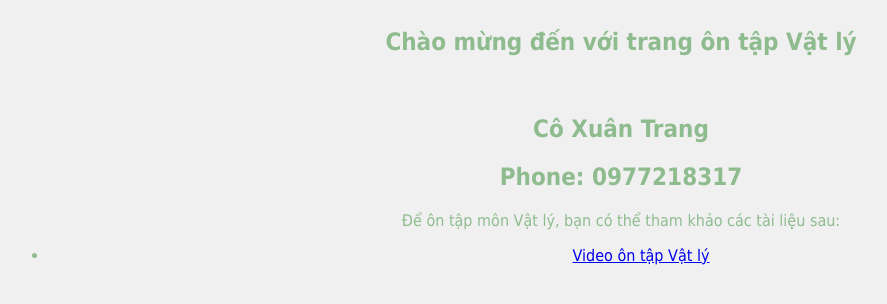
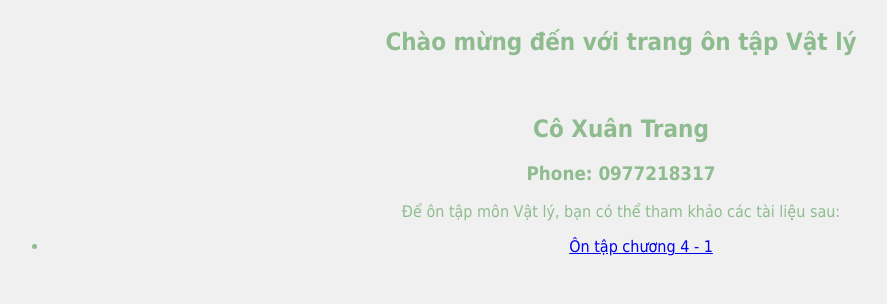
Before and after one commit to VinhXuan-HighSchool/ontapvatly, a plain HTML site: page index.html in a window 1280 px wide. Shown: the whole page, without its empty margins (19-906 px from the left). Drawn offline with Linux system fonts and the light colour scheme.

Commit message:
Cap nhat link c4-1

```diff
--- a/index.html
+++ b/index.html
@@ -11,11 +11,11 @@
     <h2>Chào mừng đến với trang ôn tập Vật lý</h2>
     <br>
     <h2>Cô Xuân Trang</h2>
-    <h2>Phone: 0977218317</h2>
+    <h3>Phone: 0977218317</h3>
     <p>Để ôn tập môn Vật lý, bạn có thể tham khảo các tài liệu sau:</p>
     <div>
         <ul>
-            <li><a href="./c4-1/index.html">Video ôn tập Vật lý</a></li>
+            <li><a href="./c4-1/index.html">Ôn tập chương 4 - 1</a></li>
         </ul>
     </div>
 </body>
```
